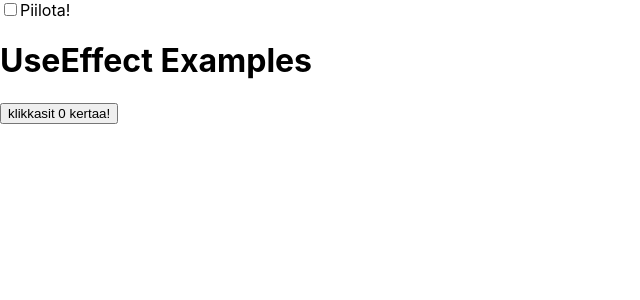
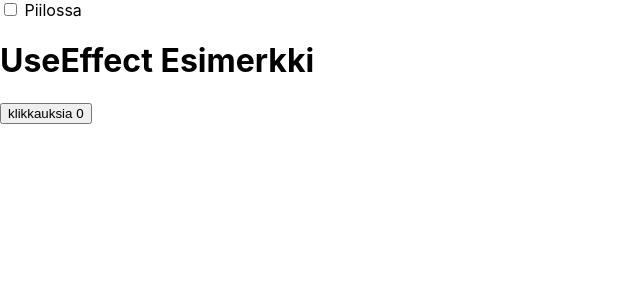
Before and after one commit to andyMcLang/building-applications-with-react-and-aspnet-core, a React (Create React App) app in the folder react-movies/: page / in a window 1280 px wide. Shown: the top 300 px of the page, without its empty margins (0-640 px from the left). Built offline with nearby package versions, Linux system fonts and the light colour scheme; the HTML template or start-up script is replaced by a standard one.

Commit message:
välipäivitys

```diff
--- a/react-movies/src/App.tsx
+++ b/react-movies/src/App.tsx
@@ -1,15 +1,13 @@
-
 import { useState } from "react";
 import UseEffectExamples from "./UseEffectExamples";
 
 function App() {
-  const [piilota, setPiilota] = useState(false);
+  const [piilossa, setPiilossa] = useState(false);
 
   return (
     <>
-      <input type="checkbox" onChange={() => setPiilota(!piilota)} />
-      Piilota!
-      {piilota ? null : <UseEffectExamples />}
+      <input type="checkbox" onChange={() => setPiilossa(!piilossa)} /> Piilossa
+      {piilossa ? null : <UseEffectExamples />}
     </>
   );
 }
--- a/react-movies/src/UseEffectExamples.tsx
+++ b/react-movies/src/UseEffectExamples.tsx
@@ -1,31 +1,24 @@
-
-
-
 import { useEffect, useState } from "react";
 
 export default function UseEffectExamples() {
-  const [klikkaukset, setKlikkaukset] = useState(0);
+  const [klikkauksia, setKlikkauksia] = useState(0);
 
   useEffect(() => {
-    console.log("aktivoitu!");
+    console.log("Aktivoitu!");
 
-    return () => {
-      console.log("de-aktivoi!");
-    };
+    return () => console.log("De-aktivoitu!");
   }, []);
 
   useEffect(() => {
-    document.title = `${klikkaukset} kertaa!`;
-  }, [klikkaukset]);
+    document.title = `Klikkauksia ${klikkauksia}`;
+  }, [klikkauksia]);
 
   return (
     <>
-      <h1>UseEffect Examples</h1>
-      <div>
-        <button onClick={() => setKlikkaukset(klikkaukset + 1)}>
-          klikkasit {klikkaukset} kertaa!
-        </button>
-      </div>
+      <h1>UseEffect Esimerkki</h1>
+      <button onClick={() => setKlikkauksia(klikkauksia + 1)}>
+        klikkauksia {klikkauksia}
+      </button>
     </>
   );
 }
```
